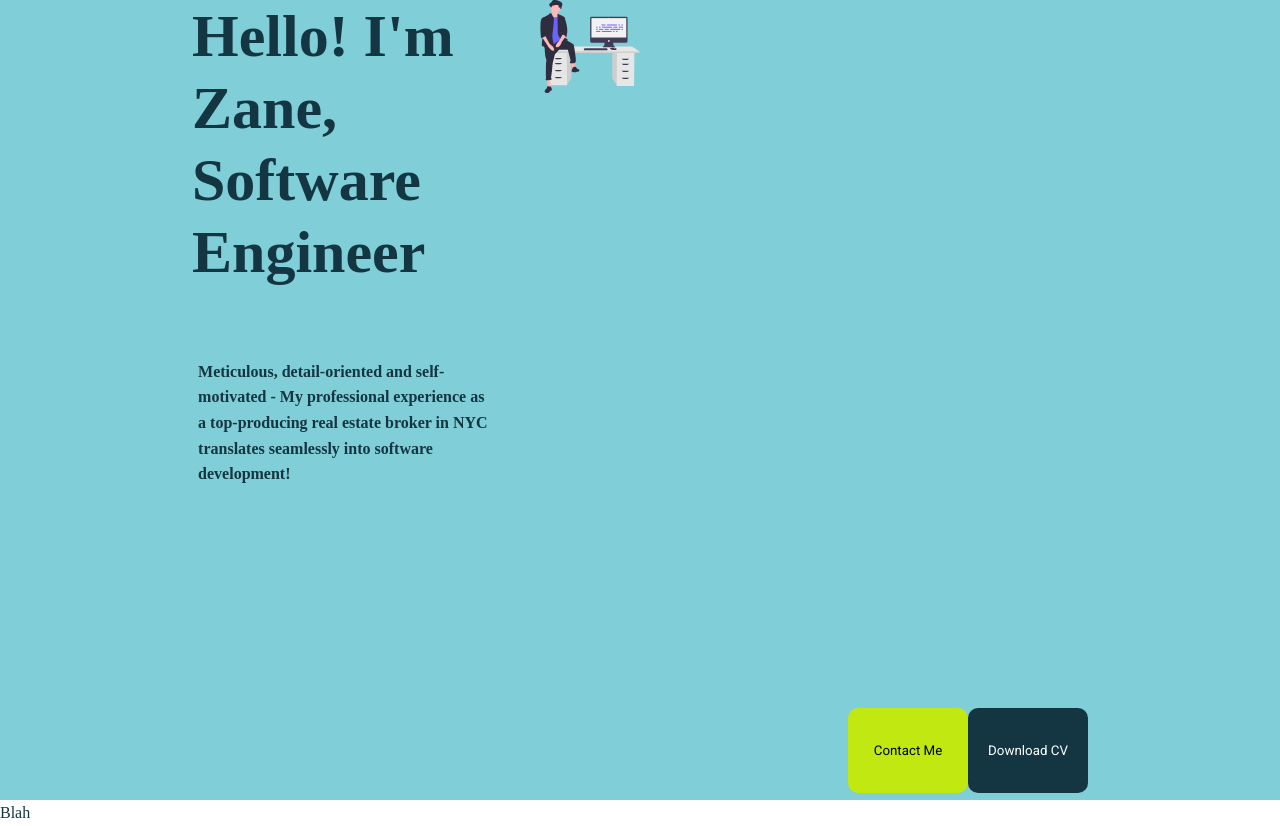
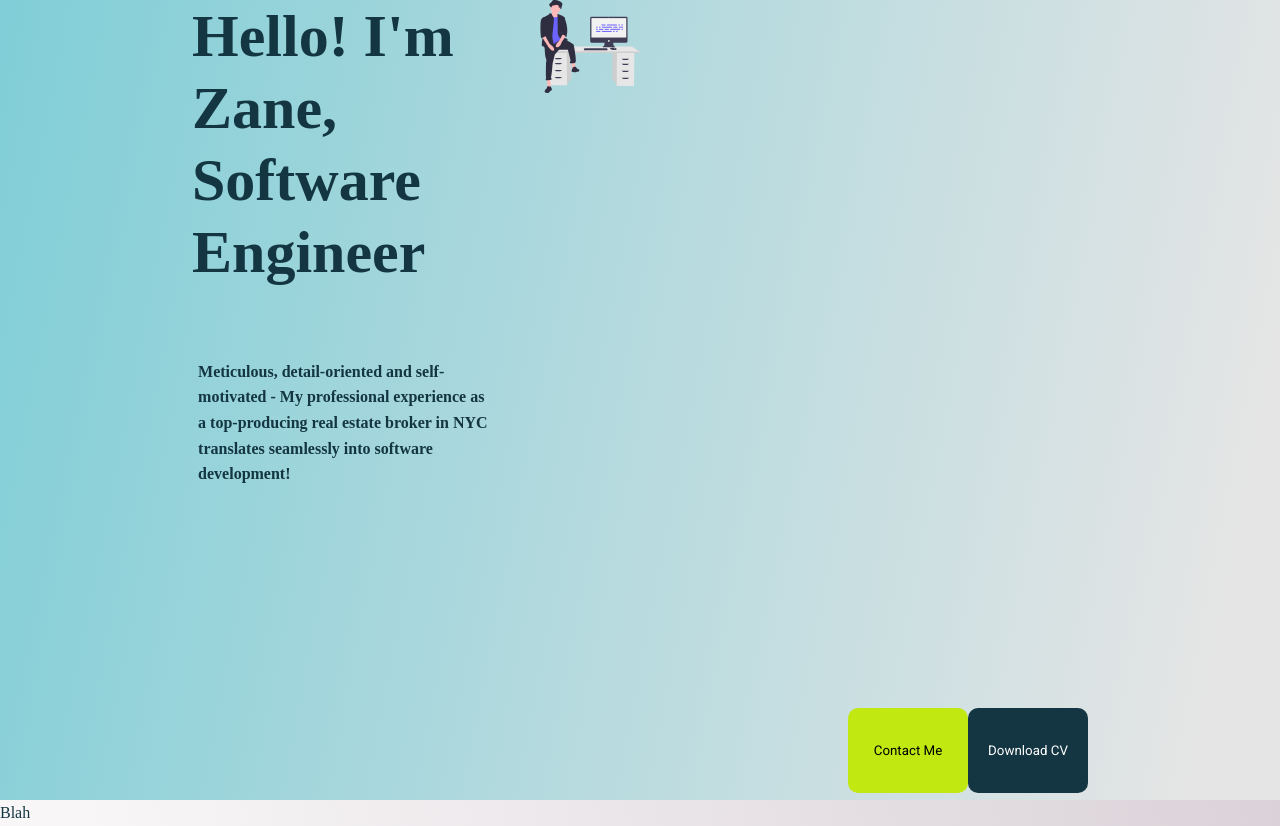
Before and after one commit to zaneaw/portfolio, a Next.js app: page / in a window 1280 px wide. Built offline with nearby package versions, Linux system fonts and the light colour scheme.

Commit message:
add gradients

```diff
--- /dev/null
+++ b/components/about.jsx
@@ -0,0 +1,3 @@
+export default function About() {
+    return <div className="">Blah</div>;
+}
--- a/components/hero.module.css
+++ b/components/hero.module.css
@@ -1,5 +1,4 @@
 .grid {
-    background: var(--clr-accent);
     display: grid;
     gap: 1.5rem;
     grid-template-areas:
--- a/pages/index.jsx
+++ b/pages/index.jsx
@@ -4,6 +4,7 @@ import Link from "next/link";
 import Layout from "../components/layout";
 import Navbar from "../components/navbar";
 import Hero from "../components/hero";
+import About from "../components/about";
 
 export default function Home() {
     return (
@@ -20,7 +21,9 @@ export default function Home() {
             <div className="primary-background">
                 <Hero />
             </div>
-            <section>Blah</section>
+            <div className="secondary-background">
+                <About />
+            </div>
             {/* <footer className={styles.footer}></footer> */}
         </>
     );
--- a/styles/globals.css
+++ b/styles/globals.css
@@ -20,6 +20,17 @@
     --clr-dark: #143642;
     --clr-accent: #80ced7;
     --clr-green: #c2e812;
+
+    --clr-gradient-primary: linear-gradient(
+        101.08deg,
+        #80ced7 0%,
+        #e5e5e5 93.81%
+    );
+    --clr-gradient-secondary: linear-gradient(
+        77.63deg,
+        #f8f6f7 6.82%,
+        #dad2d8 100%
+    );
 
     --fs-h1: 3rem;
     --fs-h2: 2.25rem;
@@ -97,3 +108,10 @@ section {
 /*
     Background
 */
+.primary-background {
+    background: var(--clr-gradient-primary);
+}
+
+.secondary-background {
+    background: var(--clr-gradient-secondary);
+}
```
